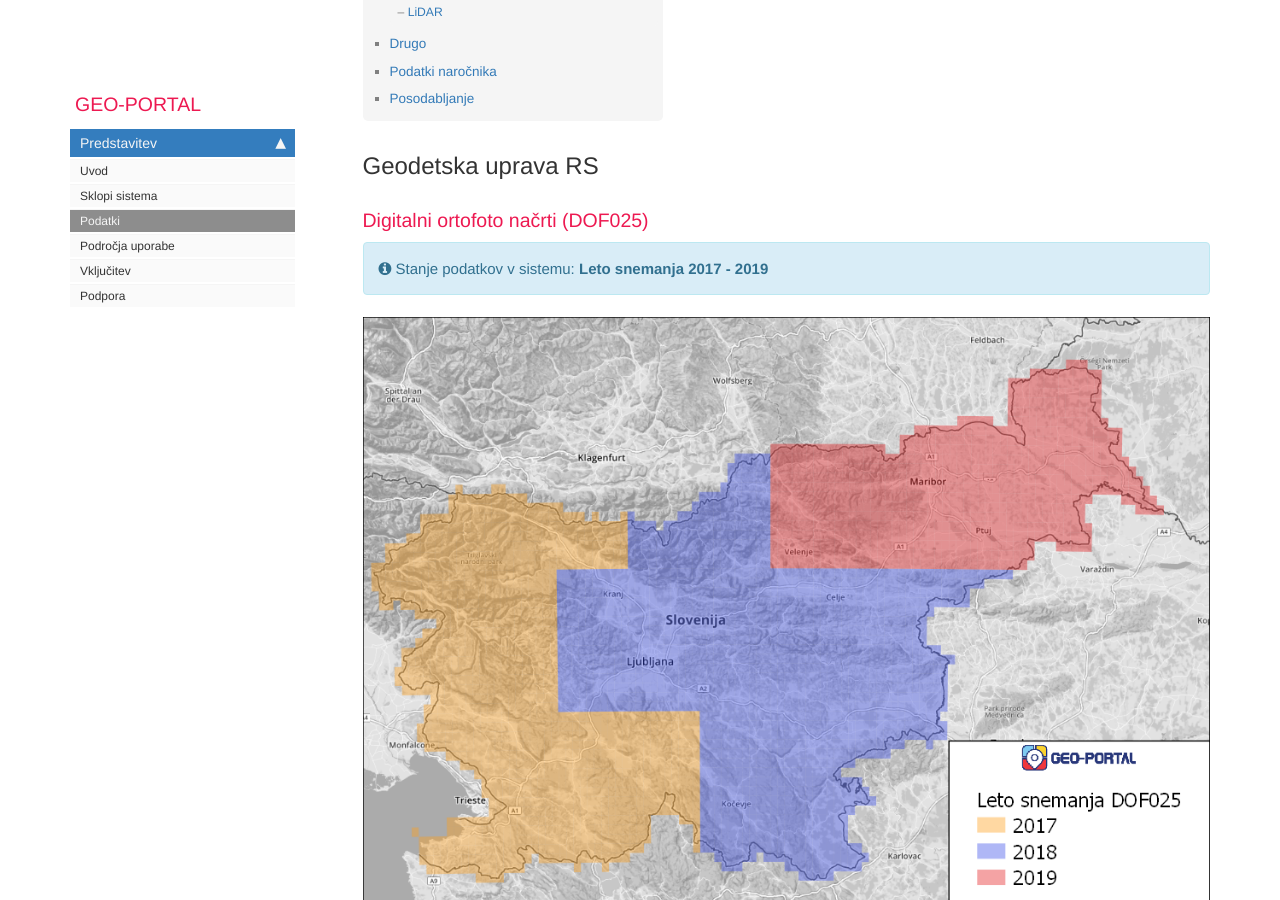
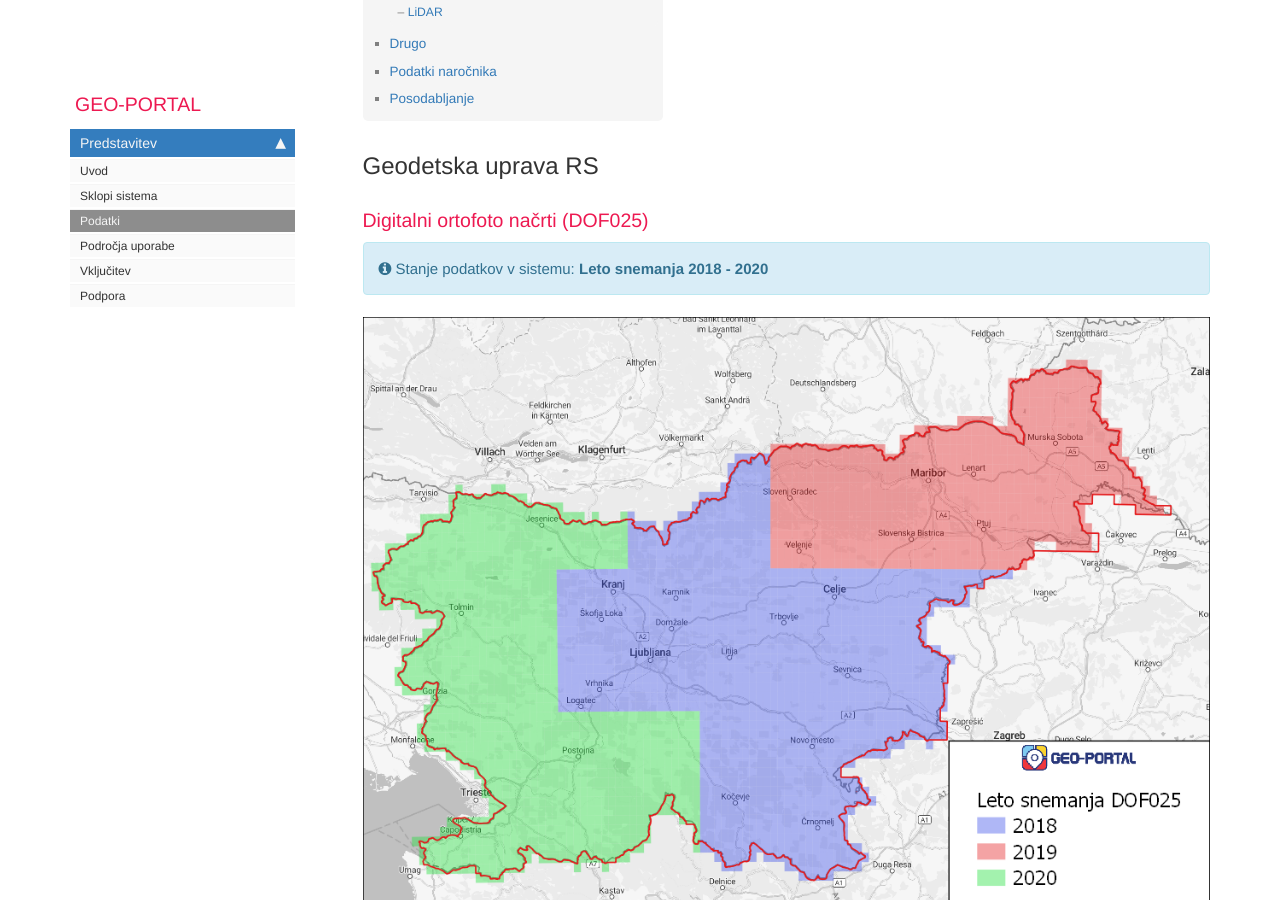
Before and after one commit to geo-portal/geo-portal.github.io, a Jekyll site: the page built from pages/gp/gp_podatki.md, in a window 1280 px wide and 900 px high, scrolled down 327 px. Built offline with Jekyll 4.4.1, drawn with Linux system fonts in a browser that asks for light colours; comment, search, counter and statistics services are not loaded.

Commit message:
update dof

```diff
--- a/pages/gp/gp_podatki.md
+++ b/pages/gp/gp_podatki.md
@@ -9,8 +9,8 @@ folder: gp
 ## Geodetska uprava RS
 
 ### Digitalni ortofoto načrti (DOF025)
-{% include stanje.html content="Leto snemanja 2017 - 2019" %}
-{% include image.html file="dof_stanje_2019_120dpi.png" alt="stanje-dof" caption="" %}
+{% include stanje.html content="Leto snemanja 2018 - 2020" %}
+{% include image.html file="dof_stanje_2020_120dpi.png" alt="stanje-dof" caption="" %}
 
 - Vključeni so najnovejši Digitalni ortofoto načrti v originalni resoluciji DOF025 (1px = 25cm)
 - Možnost [prikaza točnega datuma snemanja posameznega lista](2020-02-27-nasvet-datum-snemanja-dof.html)
```
Also changed, not shown: images/dof_stanje_2020_120dpi.png (added).
